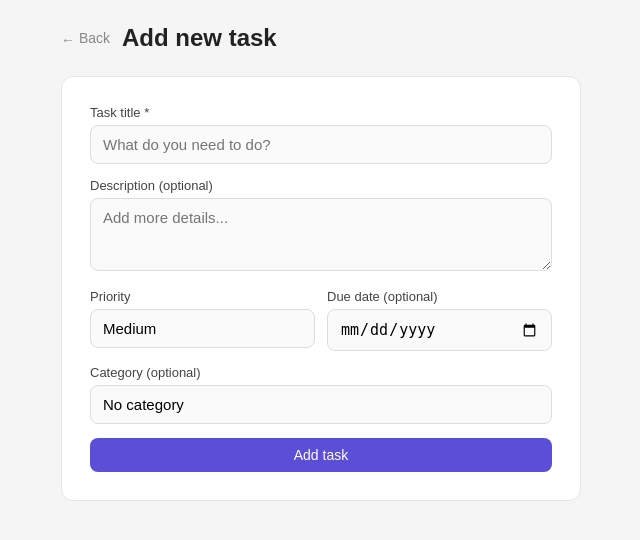
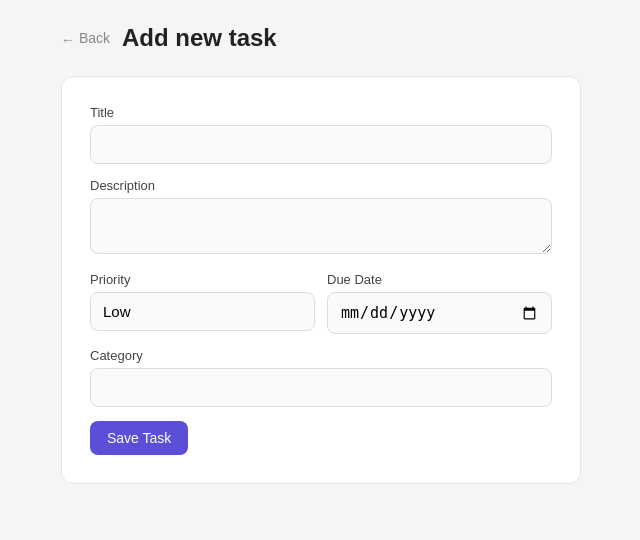
Before and after one commit to kulaladithya99-spec/task-manager-flask, a Flask app: template Task Manager App/app/templates/tasks/add.html in a window 1280 px wide. Shown: the part 59-599 px from the top of the page, without its empty margins (319-959 px from the left). Run offline with Flask 3, Linux system fonts and the light colour scheme; the template is opened without the code that fills it: values that come from a table or form of the project are taken from there, others are empty.

Commit message:
wire Flask-WTF into task add form

```diff
--- /dev/null
+++ b/Task Manager App/app/form.py
@@ -0,0 +1,15 @@
+from flask_wtf import FlaskForm
+from wtforms import StringField, TextAreaField, DateField, SelectField, SubmitField
+from wtforms.validators import DataRequired, Length, Optional
+
+class TaskForm(FlaskForm):
+    title = StringField('Title', validators=[DataRequired(), Length(max=200)])
+    description = TextAreaField('Description', validators=[Optional(), Length(max=1000)])
+    priority = SelectField(
+        'Priority',
+        choices=[('low', 'Low'), ('medium', 'Medium'), ('high', 'High')],
+        validators=[DataRequired()]
+    )
+    due_date = DateField('Due Date', validators=[Optional()])
+    category_id = SelectField('Category', coerce=int, validators=[Optional()])
+    submit = SubmitField('Save Task')
--- a/Task Manager App/app/templates/tasks/add.html
+++ b/Task Manager App/app/templates/tasks/add.html
@@ -15,52 +15,39 @@
   <div style="background:#fff;border:1px solid #e5e5e5;
               border-radius:12px;padding:28px">
     <form method="POST">
+      {{ form.hidden_tag() }}  {# ← this renders the CSRF token automatically #}
 
       <div class="form-group">
-        <label>Task title *</label>
-        <input type="text" name="title"
-               value="{{ request.form.get('title','') }}"
-               placeholder="What do you need to do?"
-               required />
+        {{ form.title.label }}
+        {{ form.title(class="form-control") }}
+        {% if form.title.errors %}
+            <span class="error">{{ form.title.errors[0] }}</span>
+        {% endif %}
       </div>
 
       <div class="form-group">
-        <label>Description (optional)</label>
-        <textarea name="description" rows="3"
-                  placeholder="Add more details...">
-{{ request.form.get('description','') }}</textarea>
+        {{ form.description.label }}
+        {{ form.description(class="form-control") }}
       </div>
 
       <div style="display:grid;grid-template-columns:1fr 1fr;gap:12px">
         <div class="form-group">
-          <label>Priority</label>
-          <select name="priority">
-            <option value="low"    {% if request.form.get('priority')=='low'    %}selected{% endif %}>Low</option>
-            <option value="medium" {% if request.form.get('priority')!='low' and request.form.get('priority')!='high' %}selected{% endif %}>Medium</option>
-            <option value="high"   {% if request.form.get('priority')=='high'   %}selected{% endif %}>High</option>
-          </select>
+        {{ form.priority.label }}
+        {{ form.priority(class="form-control") }}
         </div>
 
         <div class="form-group">
-          <label>Due date (optional)</label>
-          <input type="date" name="due_date"
-                 value="{{ request.form.get('due_date','') }}" />
+        {{ form.due_date.label }}
+        {{ form.due_date(class="form-control") }}
         </div>
       </div>
 
       <div class="form-group">
-        <label>Category (optional)</label>
-        <select name="category_id">
-          <option value="">No category</option>
-          {% for cat in categories %}
-          <option value="{{ cat.id }}">{{ cat.name }}</option>
-          {% endfor %}
-        </select>
+        {{ form.category_id.label }}
+        {{ form.category_id(class="form-control") }}
       </div>
 
-      <button type="submit" class="btn btn-primary" style="width:100%">
-        Add task
-      </button>
+    {{ form.submit(class="btn btn-primary") }}
 
     </form>
   </div>
```
Also changed, not shown: Task Manager App/app/tasks/routes.py (+13 -25 lines).
